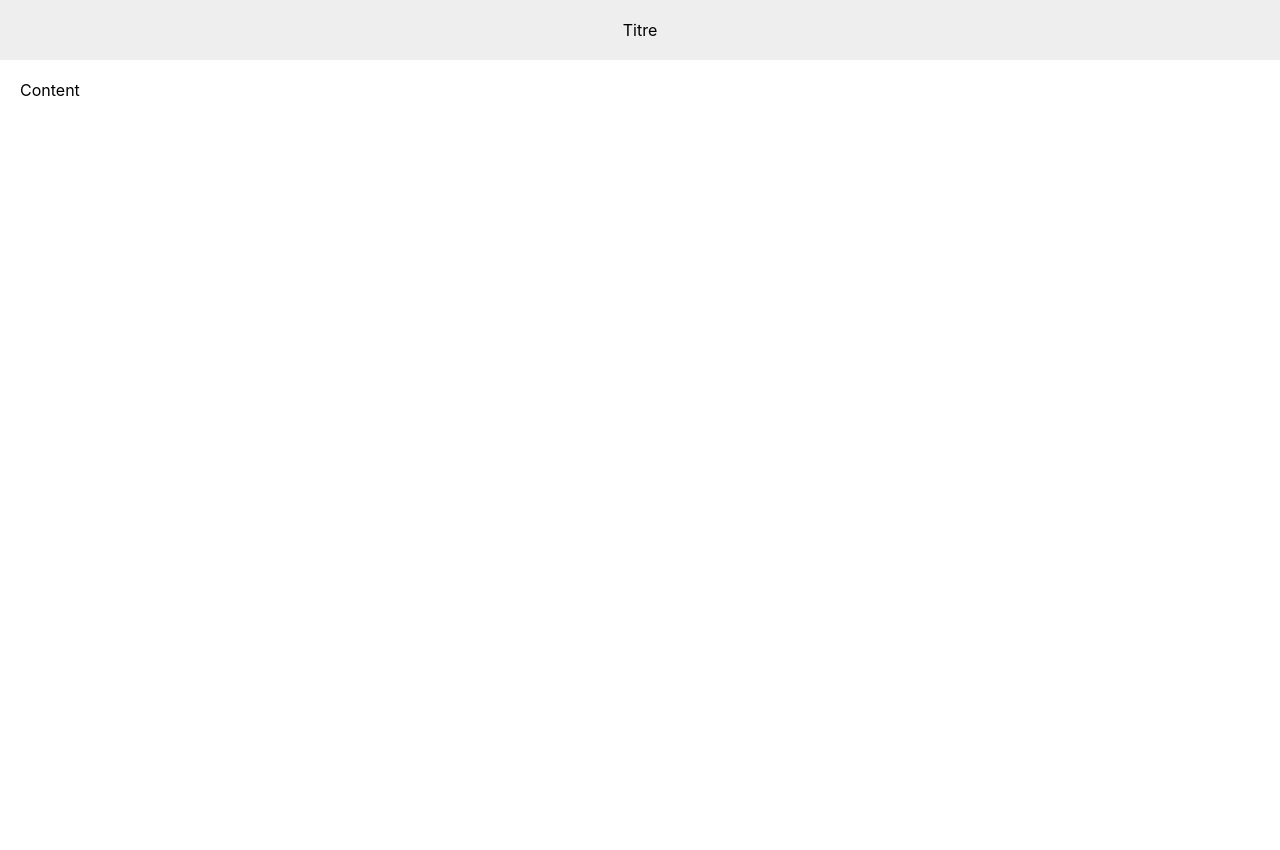
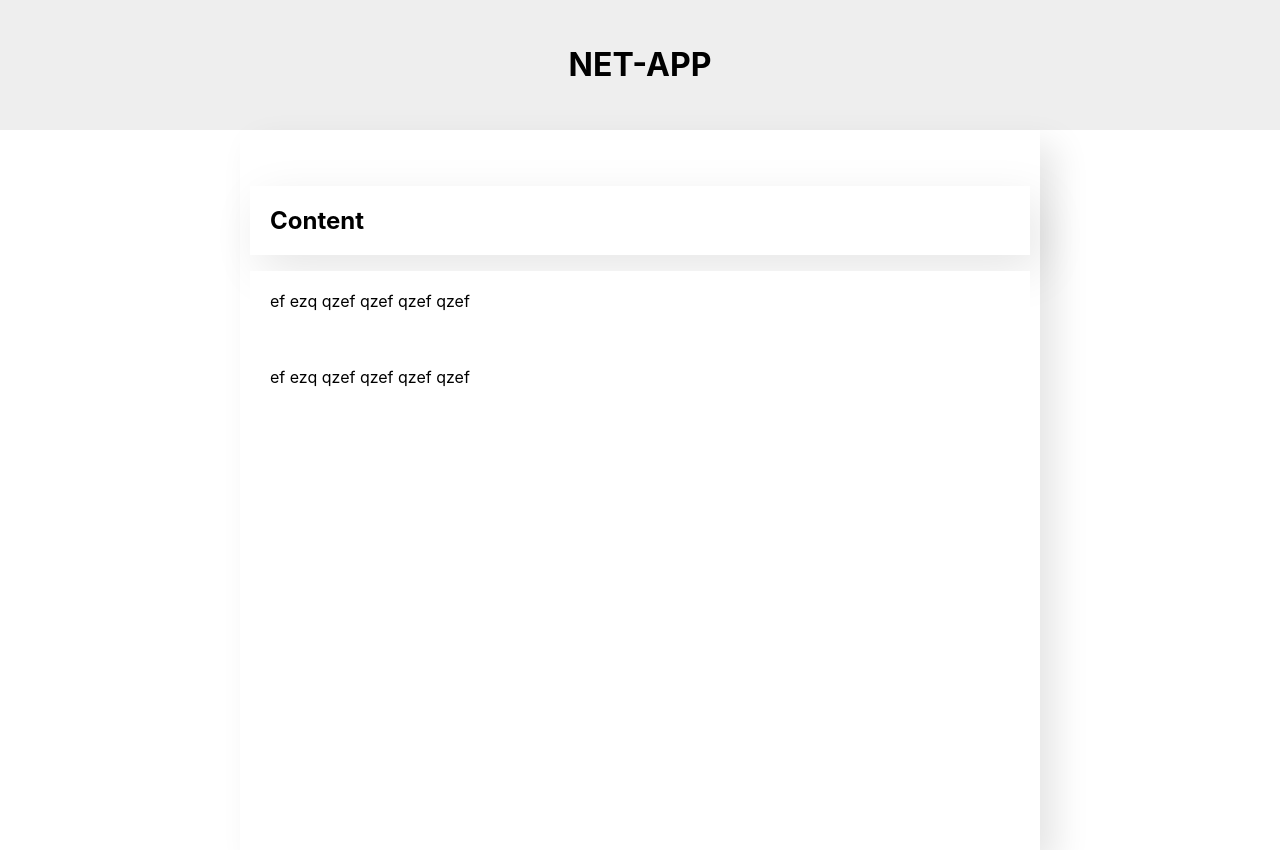
Before and after one commit to vanaroth/net-app, a React (Create React App) app: page / in a window 1280 px wide. Before the commit the page ends 800 px from the top, so only its background shows below. Built offline with nearby package versions, Linux system fonts and the light colour scheme.

Commit message:
préparation design accueil

```diff
--- a/src/App.css
+++ b/src/App.css
@@ -1,10 +1,26 @@
 .App-header {
   text-align: center;
-  padding: 20px 0;
+  padding: 3vh 0;
   background-color: #eee;
 }
 .App-content {
-  text-align: center;
-  padding: 20px 0;
-  background-color: #eee;
+  box-sizing: border-box;
+  margin: auto;
+  padding: 40px 10px;
+  max-width: 800px;
+  width: 90%;
+  height: 90vh;
+  box-shadow: 1em 15px 2em rgba(0, 0, 0, 0.1);
 }
+.App-content h1 {
+  padding: 20px;
+  box-shadow: 10px 15px 2em rgba(0, 0, 0, 0.1);
+  font-size: 1.5em;
+}
+
+.App-content p {
+  padding: 20px;
+
+  background-color: #fff;
+  border-radius: 5;
+}
--- a/src/App.js
+++ b/src/App.js
@@ -3,8 +3,14 @@ import './App.css';
 function App() {
   return (
     <div className="App">
-      <header className="App-header">Titre</header>
-      <div style={{ padding: 20 }}>Content</div>
+      <header className="App-header">
+        <h1>NET-APP</h1>
+      </header>
+      <div className="App-content">
+        <h1>Content</h1>
+        <p>ef ezq qzef qzef qzef qzef</p>
+        <p>ef ezq qzef qzef qzef qzef</p>
+      </div>
     </div>
   );
 }
```
